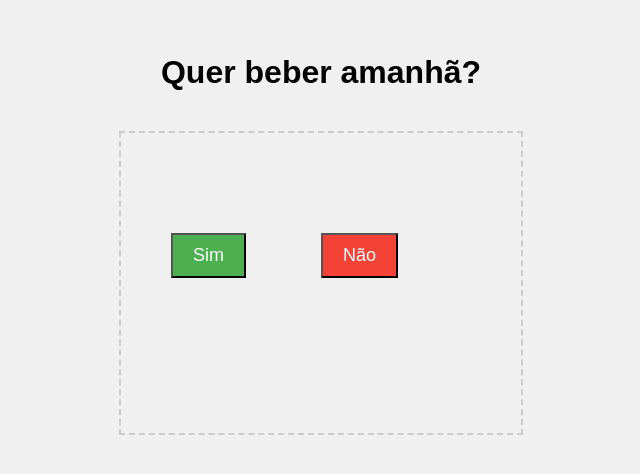
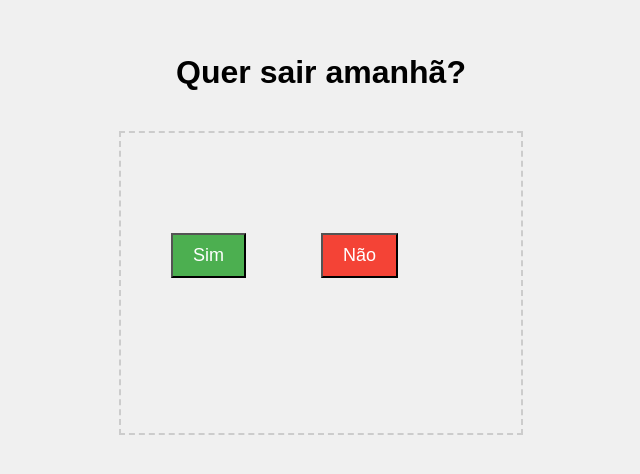
Before and after one commit to Bluegames0202/Uma-pergunta, a plain HTML site: page index.html in a window 1280 px wide. Shown: the part 166-640 px from the top of the page, without its empty margins (319-959 px from the left). Drawn offline with Linux system fonts and the light colour scheme.

Commit message:
Update index.html

```diff
--- a/index.html
+++ b/index.html
@@ -50,7 +50,7 @@
 </head>
 <body>
 
-  <h1>Quer beber amanhã?</h1>
+  <h1>Quer sair amanhã?</h1>
   <div class="buttons">
     <button id="sim" onclick="alert('Que horas?Me fala no wpp 😄')">Sim</button>
     <button id="nao" onmouseover="moverBotao()" onclick="moverBotao()">Não</button>
```
